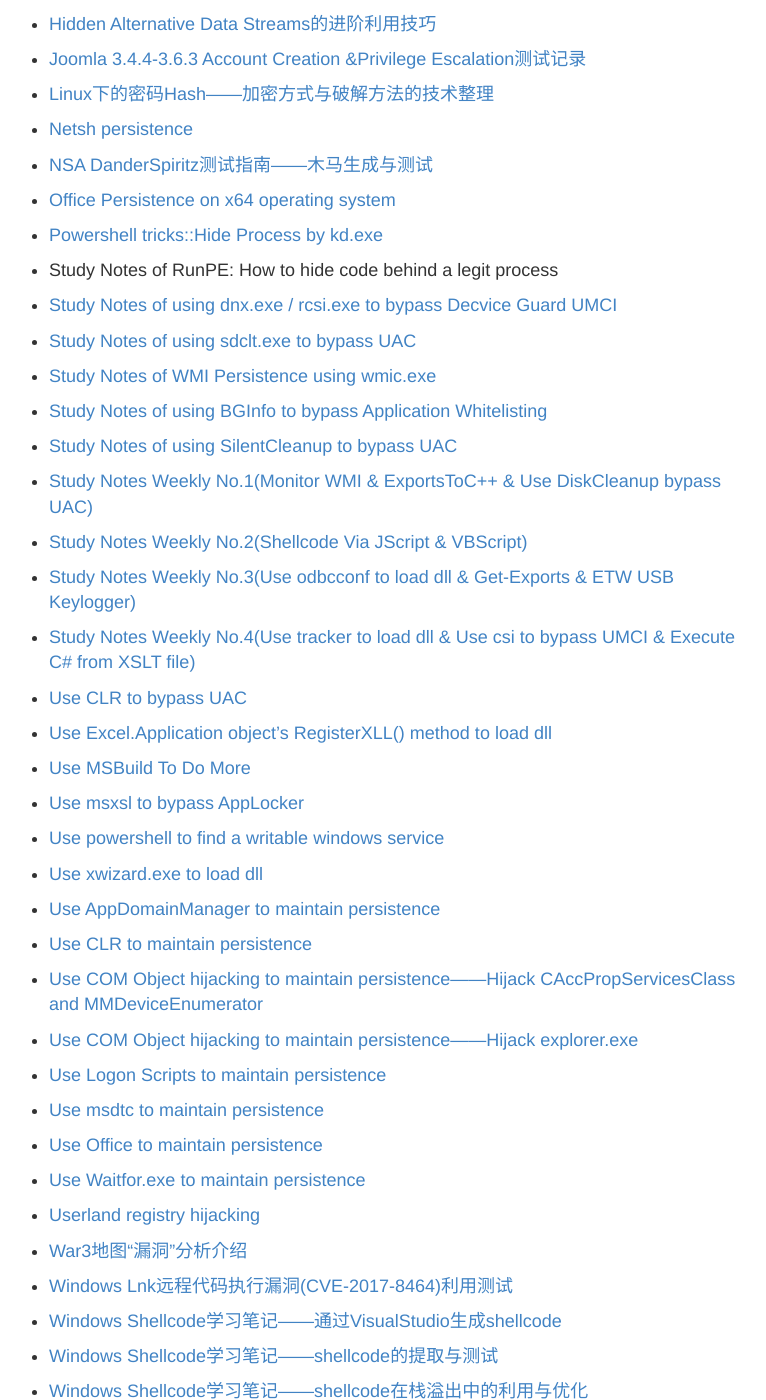
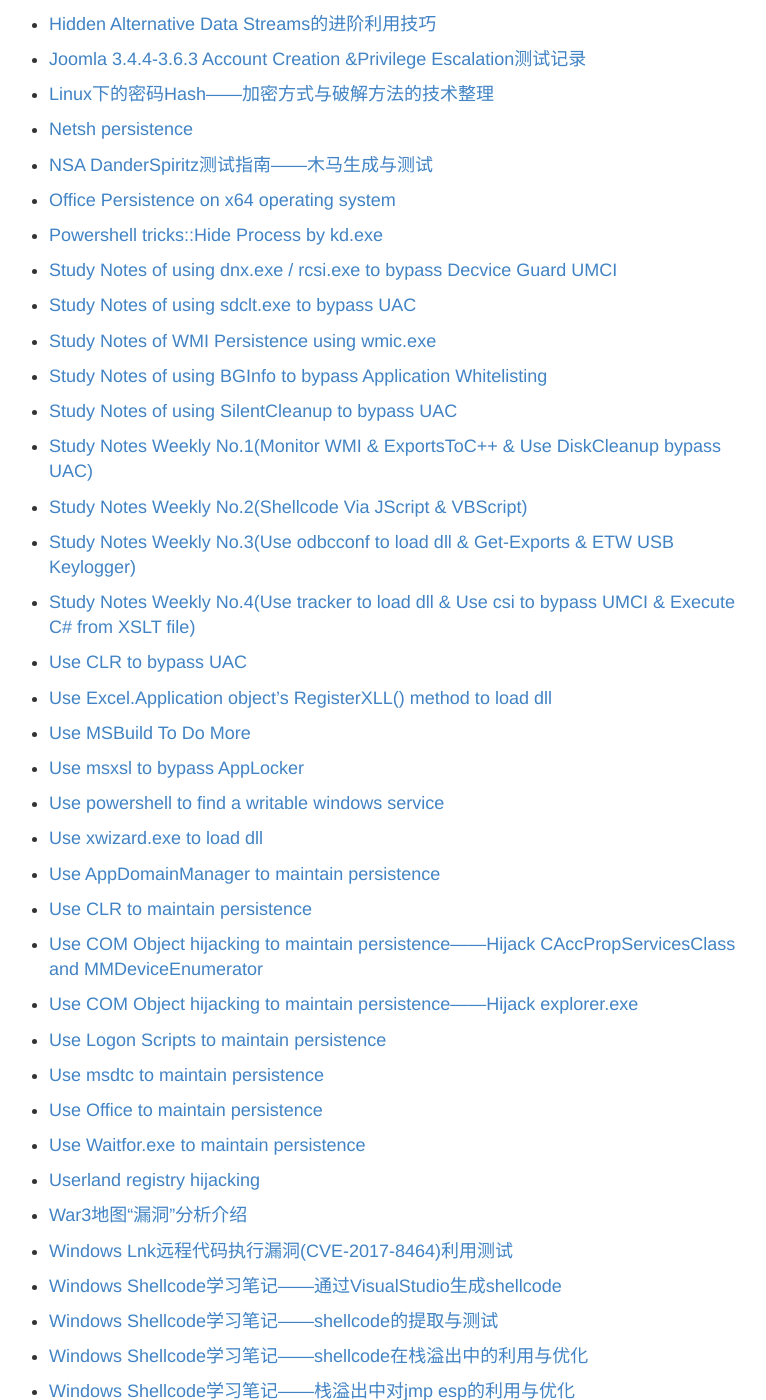
Before and after one commit to 3gstudent/backup-3gstudent.github.io, a Jekyll site: the page built from about.md, in a window 1280 px wide and 1400 px high, scrolled down 2334 px. Shown: the whole window, without its empty margins (261-1027 px from the left). Built offline with Jekyll 4.4.1, drawn with Linux system fonts in a browser that asks for light colours.

Commit message:
Update about.md

```diff
--- a/about.md
+++ b/about.md
@@ -119,9 +119,6 @@ Github:   [3gstudent](https://github.com/3gstudent)
  [Powershell tricks::Hide Process by kd.exe](https://3gstudent.github.io/3gstudent.github.io/Powershell-tricks-Hide-Process-by-kd.exe/)
 
 -
- Study Notes of RunPE: How to hide code behind a legit process
-
--
  [Study Notes of using dnx.exe / rcsi.exe to bypass Decvice Guard UMCI](https://3gstudent.github.io/3gstudent.github.io/Study-Notes-of-using-dnx.exe-&-rcsi.exe-to-bypass-Decvice-Guard-UMCI/)
 
 -
```
Also changed, not shown: other parts of about.md (+3 -0 lines).
